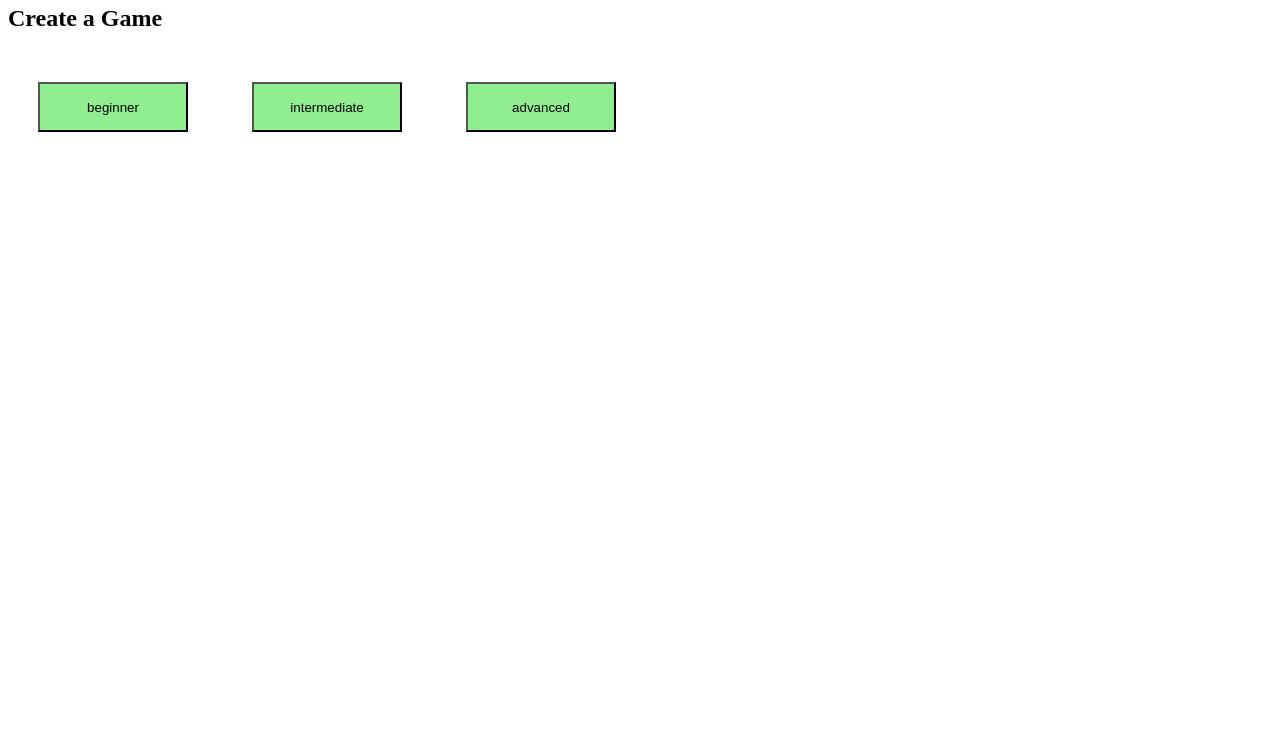
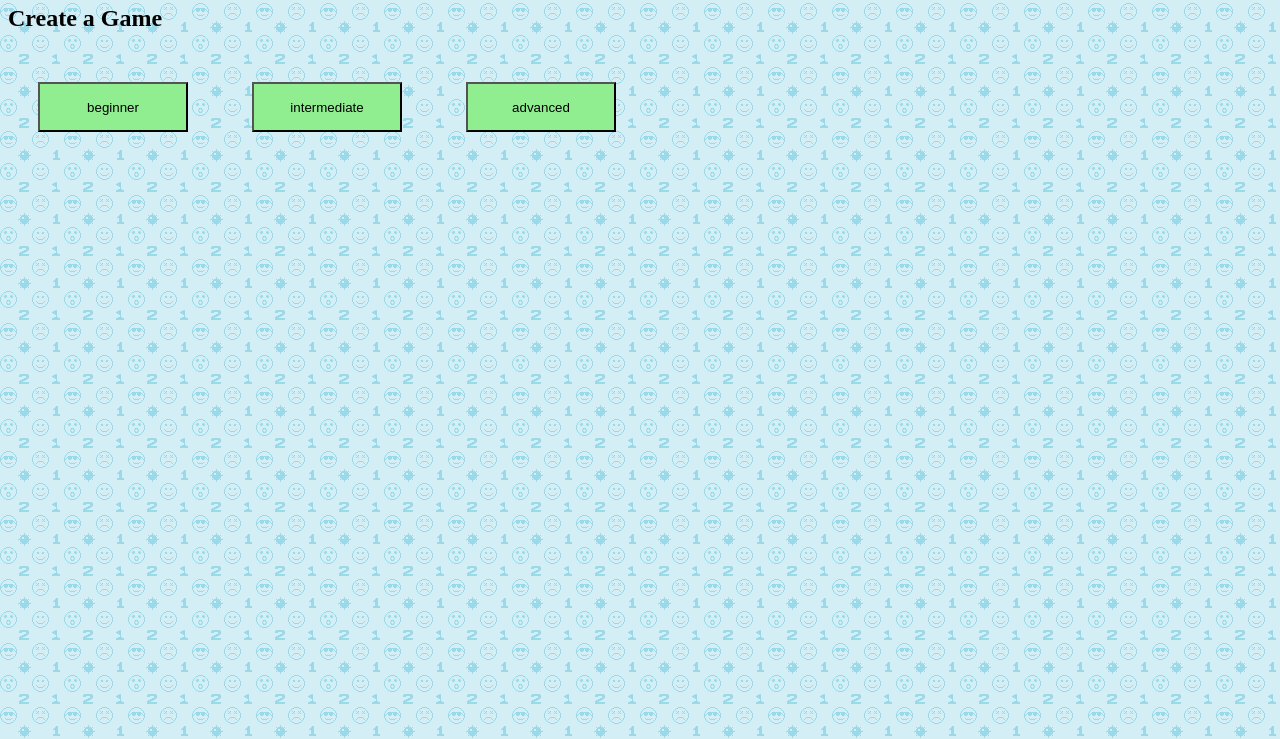
Before and after one commit to maximilianfuller/minesweeper, a website: page src/index.html in a window 1280 px wide. Shown: the part 61-800 px from the top of the page. Drawn offline with nearby package versions, Linux system fonts and the light colour scheme.

Commit message:
add background image.

```diff
--- a/package.json
+++ b/package.json
@@ -26,10 +26,7 @@
     "ts-node": "^10.9.1",
     "ts-node-dev": "^2.0.0",
     "typescript": "^4.9.5",
-    "uuid": "^9.0.0",
+    "uuid": "^9.0.1",
     "ws": "^8.12.1"
-  },
-  "devDependencies": {
-    "@types/uuid": "^9.0.1"
   }
 }
--- a/src/index.css
+++ b/src/index.css
@@ -1,3 +1,8 @@
+body {
+    background-image: url("ms-background.png");
+    background-repeat: repeat;
+}
+
 h1 {
   color: navy;
 }
--- a/src/minesweeper.css
+++ b/src/minesweeper.css
@@ -1,3 +1,8 @@
+body {
+    background-image: url("ms-background.png");
+    background-repeat: repeat;
+}
+
 h1 {
   color: navy;
 }
--- /dev/null
+++ b/src/player.ts
@@ -0,0 +1,3 @@
+abstract class Player {
+
+}
```
Also changed, not shown: src/logic/cell.ts (added), src/ms-background.png (added).
